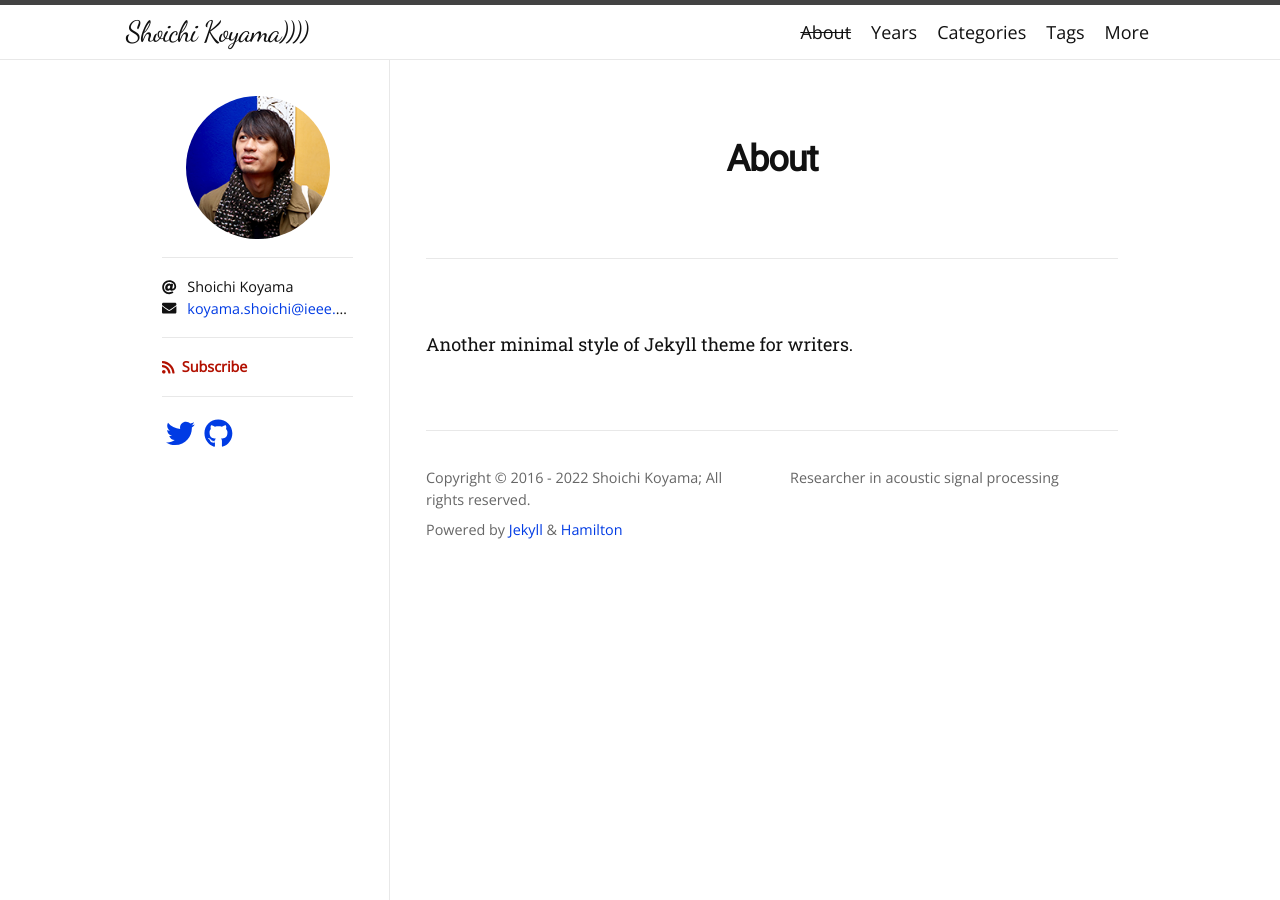
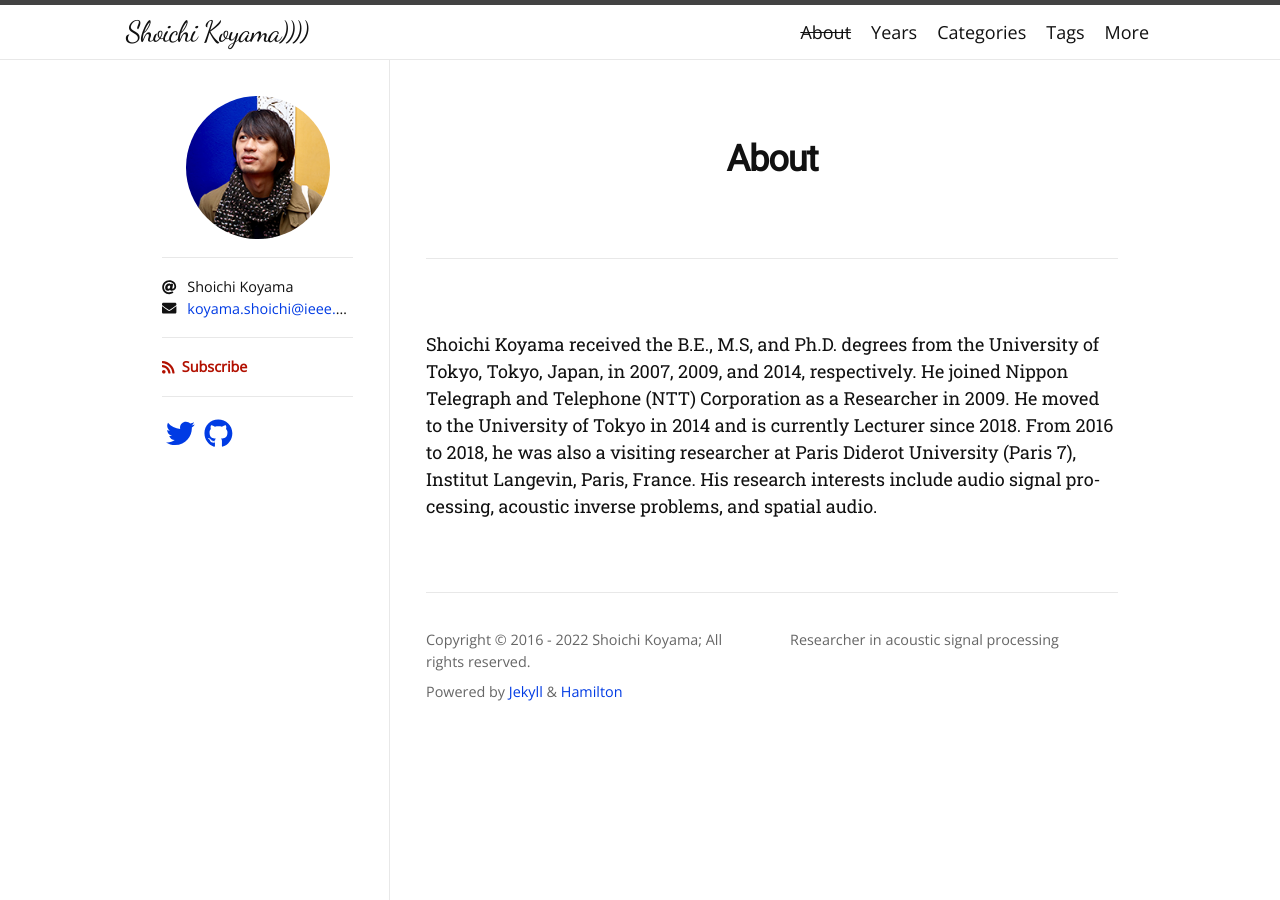
Before and after one commit to sh01k/sh01k.github.io, a Jekyll site: the page built from docs/about.md, in a window 1280 px wide. Built offline with Jekyll 4.4.1, drawn with Linux system fonts in a browser that asks for light colours; nearby versions of some CDN libraries; some web fonts are replaced.

Commit message:
modified docs

```diff
--- a/docs/about.md
+++ b/docs/about.md
@@ -4,4 +4,4 @@ title: About
 permalink: /about/
 ---
 
-Another minimal style of Jekyll theme for writers.
+Shoichi Koyama received the B.E., M.S, and Ph.D. degrees from the University of Tokyo, Tokyo, Japan, in 2007, 2009, and 2014, respectively. He joined Nippon Telegraph and Telephone (NTT) Corporation as a Researcher in 2009. He moved to the University of Tokyo in 2014 and is currently Lecturer since 2018. From 2016 to 2018, he was also a visiting researcher at Paris Diderot University (Paris 7), Institut Langevin, Paris, France. His research interests include audio signal processing, acoustic inverse problems, and spatial audio.
```
